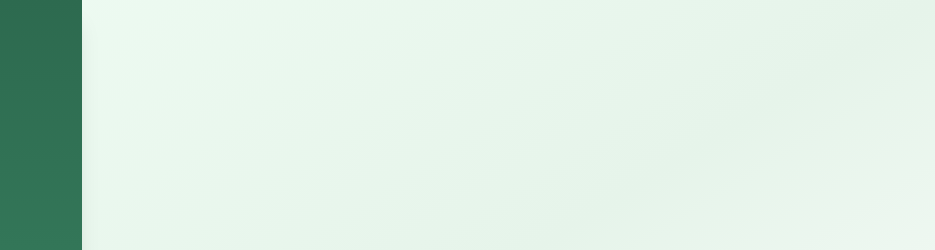
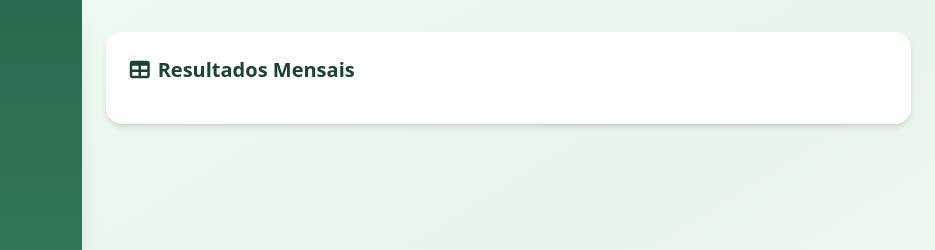
Before and after one commit to ArthurSenna25/investment-calculator, a website built with Vite: page index.html in a window 1280 px wide. Shown: the top 250 px of the page, 345-1280 px from the left. Built offline with nearby package versions, Linux system fonts and the light colour scheme.

Commit message:
feat(ui):design and table layout finished

```diff
--- a/index.html
+++ b/index.html
@@ -24,7 +24,8 @@
             target="_blank"
             class="inline-block text-white transition-colors bg-[#40916c] rounded-md hover:bg-[#52b788] px-3 py-1"
           >
-            <i class="fa-brands fa-instagram"></i> Senna Dev
+            <i class="fa-brands fa-instagram"></i>
+            Senna Dev
           </a>
         </p>
       </div>
@@ -194,7 +195,48 @@
 		  </div>
 		</div>
 	  </section> -->
-
+      <section class="space-y-8 h-full">
+        <div class="bg-white rounded-2xl shadow-md p-6 max-w-5xl mx-auto">
+          <h2
+            class="text-xl font-bold text-[#1b4332] mb-4 flex items-center gap-2"
+          >
+            <i class="fas fa-table"></i>
+            Resultados Mensais
+          </h2>
+          <div class="relative overflow-x-auto max-h-[80dvh] overflow-y-auto rounded-lg">
+            <table
+              id="results-table"
+              class="min-w-full table-auto border-collapse rounded-xl overflow-hidden shadow-md text-sm sm:text-base"
+            >
+              <!-- <thead>
+                <tr class="bg-[#d8f3dc] text-[#1b4332] text-left">
+                  <th class="px-4 py-2 font-semibold border-b border-[#95d5b2]">
+                    Mês
+                  </th>
+                  <th class="px-4 py-2 font-semibold border-b border-[#95d5b2]">
+                    Juros
+                  </th>
+                  <th class="px-4 py-2 font-semibold border-b border-[#95d5b2]">
+                    Total Investido
+                  </th>
+                </tr>
+              </thead>
+              <tbody class="text-gray-700">
+                <tr class="hover:bg-[#f0fdf4] transition-colors">
+                  <td class="px-4 py-2 border-b border-gray-200">Jan</td>
+                  <td class="px-4 py-2 border-b border-gray-200">5%</td>
+                  <td class="px-4 py-2 border-b border-gray-200">R$ 100.000</td>
+                </tr>
+                <tr class="hover:bg-[#f0fdf4] transition-colors">
+                  <td class="px-4 py-2 border-b border-gray-200">Fev</td>
+                  <td class="px-4 py-2 border-b border-gray-200">5%</td>
+                  <td class="px-4 py-2 border-b border-gray-200">R$ 105.000</td>
+                </tr>
+              </tbody> -->
+            </table>
+          </div>
+        </div>
+      </section>
     </main>
 
     <script type="module" src="./src/main.js"></script>
```
Lines whose indentation alone changed are shown as unchanged.
